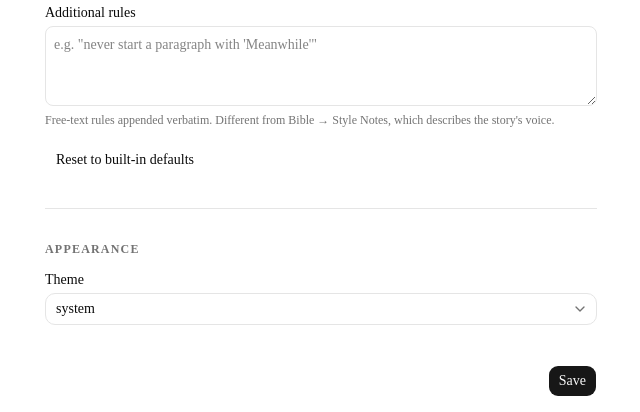
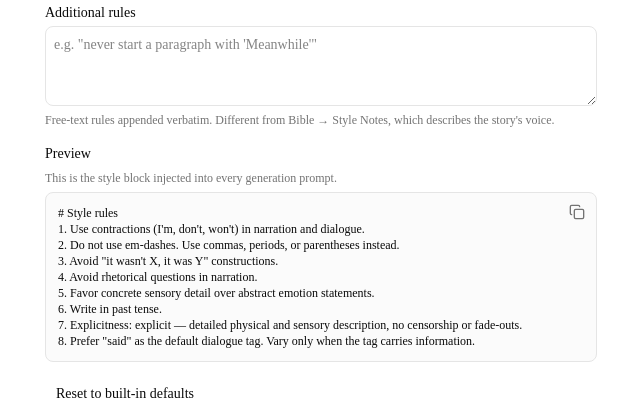
Before and after one commit to Daelso/scriptr, a Next.js app: page /settings in a window 1280 px wide. Shown: the part 1055-1467 px from the top of the page, without its empty margins (319-959 px from the left). Built offline with nearby package versions, Linux system fonts and the light colour scheme; no server answers.

Commit message:
feat(settings): embed StyleRulesPreview in settings form

```diff
--- a/components/settings/SettingsForm.tsx
+++ b/components/settings/SettingsForm.tsx
@@ -17,6 +17,7 @@ import {
 } from "@/components/ui/select";
 import { Switch } from "@/components/ui/switch";
 import { Separator } from "@/components/ui/separator";
+import { StyleRulesPreview } from "@/components/settings/StyleRulesPreview";
 import { DEFAULT_STYLE, type StyleRules } from "@/lib/style";
 
 // ─── Types ────────────────────────────────────────────────────────────────────
@@ -403,6 +404,8 @@ export function SettingsForm() {
           </p>
         </div>
 
+        <StyleRulesPreview rules={form.style} />
+
         <Button
           type="button"
           variant="ghost"
```
